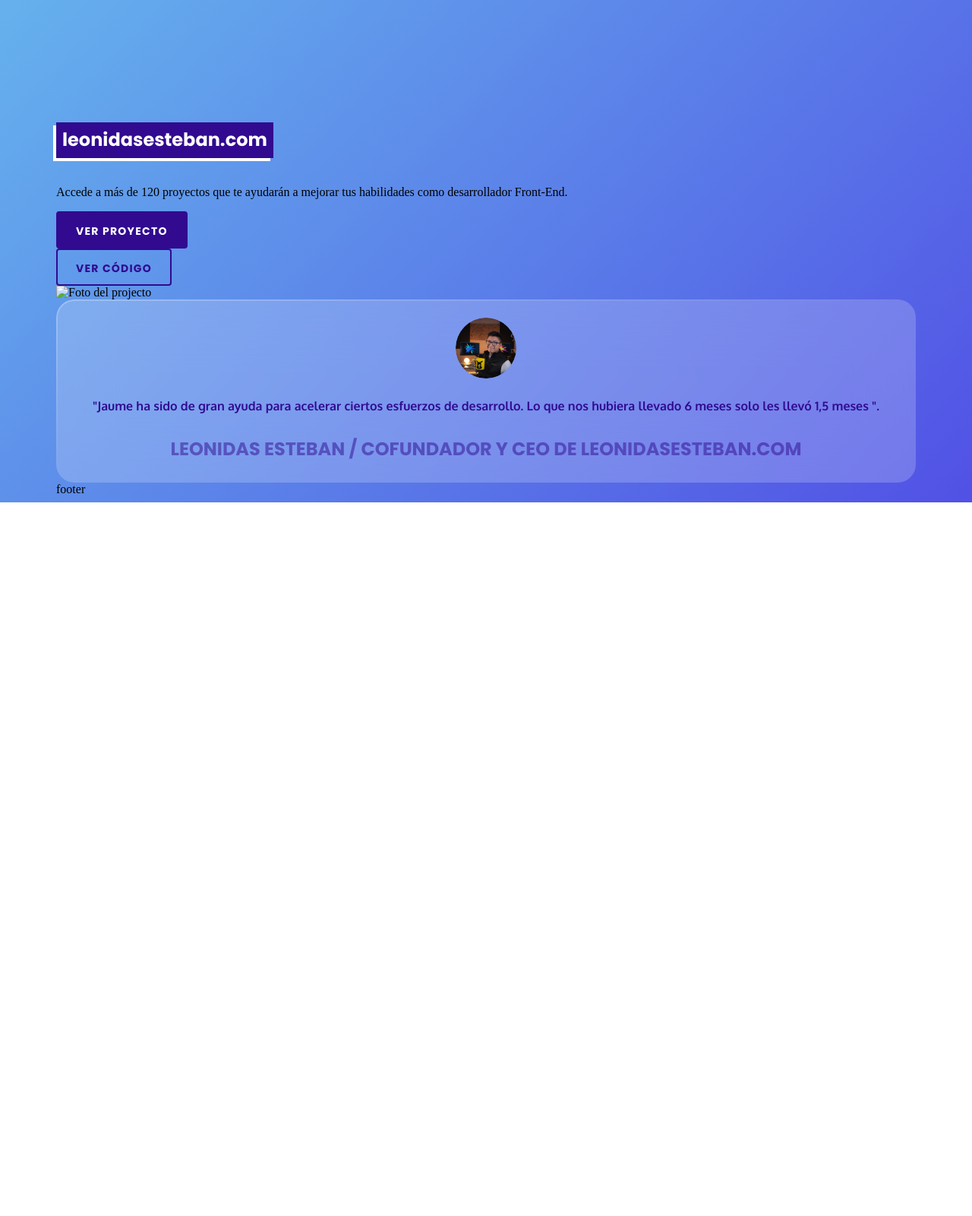
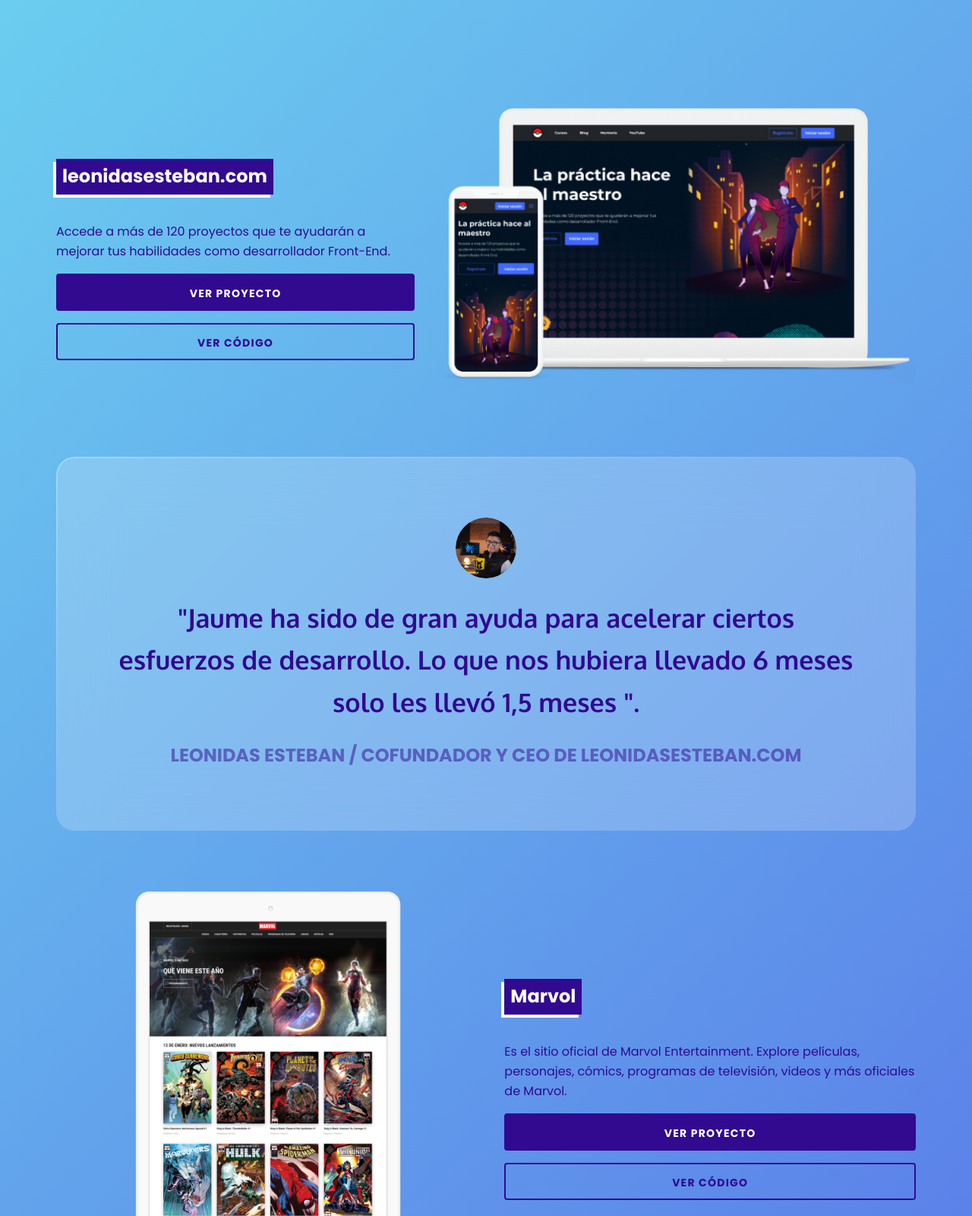
Before and after one commit to ferdinandalexa/Jaume-Portfolio, a plain HTML site: page index.html in a window 1280 px wide. Shown: the part 1200-2800 px from the top of the page at 76% size. Before the commit the page ends 1861 px from the top, so only its background shows below. Drawn offline with Linux system fonts and the light colour scheme.

Commit message:
Project's section was created

```diff
--- a/index.html
+++ b/index.html
@@ -62,9 +62,10 @@
                         </svg>
                     </a>
                 </div>
+
                 <article class="Project">
                     <div class="Project__Container">
-                        <div class="Project__Info">
+                        <div class="Project__Info fill-primary-color">
                             <title-section>leonidasesteban.com</title-section>
                             <p>Accede a más de 120 proyectos que te ayudarán a mejorar tus habilidades como desarrollador Front-End.</p>
                             <div class="Project__Anchors">
@@ -72,7 +73,10 @@
                                 <jaume-button secondary>Ver código</jaume-button>
                             </div>
                         </div>
-                        <img src="" alt="Foto del projecto">
+                        <picture class="Project__Image">
+                            <source media="(min-width: 414px)" srcset="/static/p-leonidasesteban-0.png">
+                            <img src="/static/p-leonidasesteban-1.png" alt="Foto del projecto">
+                        </picture>
                     </div>
                     <div class="Project__Review">
                         <review-card avatar="/static/user-0.png">
@@ -81,6 +85,53 @@
                         </review-card>
                     </div>
                 </article>
+
+                <article class="Project">
+                    <div class="row-reverse Project__Container">
+                        <div class="Project__Info fill-primary-color">
+                            <title-section>Marvol</title-section>
+                            <p>Es el sitio oficial de Marvol Entertainment. Explore películas, personajes, cómics, programas de televisión, videos y más oficiales de Marvol.</p>
+                            <div class="Project__Anchors">
+                                <jaume-button>Ver proyecto</jaume-button>
+                                <jaume-button secondary>Ver código</jaume-button>
+                            </div>
+                        </div>
+                        <picture class="Project__Image">
+                            <source media="(min-width: 414px)" srcset="/static/p-marvol-0.png">
+                            <img src="/static/p-marvol-1.png" alt="Foto del projecto">
+                        </picture>
+                    </div>
+                    <div class="Project__Review">
+                        <review-card avatar="/static/user-1.png">
+                            <span slot="review">"Jaume ha superado mis expectativas desde el diseño hasta el desarrollo".</span>
+                            <span slot="info">Jason Lopez / Cofundador y CEO de Marvol</span>
+                        </review-card>
+                    </div>
+                </article>
+
+                <article class="Project">
+                    <div class="Project__Container">
+                        <div class="Project__Info fill-primary-color">
+                            <title-section>Netnet</title-section>
+                            <p>Películas y series ilimitadas y mucho más. sDisfruta donde quieras. Cancela cuando quieras.</p>
+                            <div class="Project__Anchors">
+                                <jaume-button>Ver proyecto</jaume-button>
+                                <jaume-button secondary>Ver código</jaume-button>
+                            </div>
+                        </div>
+                        <picture class="Project__Image">
+                            <source media="(min-width: 414px)" srcset="/static/p-net-0.png">
+                            <img src="/static/p-net-1.png" alt="Foto del projecto">
+                        </picture>
+                    </div>
+                    <div class="Project__Review">
+                        <review-card avatar="/static/user-2.png">
+                            <span slot="review">"Por primera vez en la historia de nuestra empresa, aparecimos en todas las plataformas en las que trabajamos".</span>
+                            <span slot="info">Marco Cortez / Netnet</span>
+                        </review-card>
+                    </div>
+                </article>
+
             </section>
             <section class="Contact"></section>
         </main>
--- a/static/css/home.css
+++ b/static/css/home.css
@@ -19,7 +19,7 @@ body{
 }
 
 review-card{
-    font: var(--headline5);
+    font: var(--caption);
 }
 
 title-section{
@@ -79,6 +79,10 @@ jaume-button{
 }
 
 @media screen and (min-width: 414px){
+    review-card{
+        font: var(--headline5);
+    }
+
     .Navigation{
         display: flex;
         flex-grow: 1;
--- a/static/css/projects.css
+++ b/static/css/projects.css
@@ -4,6 +4,12 @@
     place-items: center;
     padding: 40px 0;
     text-align: center;
+}
+
+.Project__Container{
+    display: flex;
+    flex-direction: column-reverse;
+    gap: 1rem;
 }
 
 .Projects__Intro > p{
@@ -14,7 +20,32 @@
     font: var(--headline5);
 }
 
-@media screen and (min-width: 769px){
+.Project__Info > p{
+    font: var(--body1);
+    margin: 16px 0;
+}
+
+.Project__Anchors{
+    display: flex;
+    flex-direction: column;
+    gap: 16px;
+}
+
+.Project__Anchors > jaume-button{
+    width: 100%;
+}
+
+.Project__Image, .Project__Image img{
+    object-fit: contain;
+    max-height: 500px;
+    width: 100%;
+}
+
+.Project__Review{
+    padding: 40px 0;
+}
+
+@media screen and (min-width: 801px){
     .Projects__Intro{
         padding: 233px 75px;
     }
@@ -22,4 +53,21 @@
     .Projects__Intro > p{
         font: var(--caption2);
     }
+
+    .Project__Container{
+        gap: 2rem;
+        flex-direction: row;
+    }
+
+    .Project__Container.row-reverse{
+        flex-direction: row-reverse;
+    }
+
+    .Project__Info{
+        margin: auto;
+    }
+
+    .Project__Review{
+        padding: 80px 0;
+    }
 }
--- a/web-components/jaume-button.js
+++ b/web-components/jaume-button.js
@@ -51,8 +51,7 @@ class JaumeButton extends HTMLElement
                 height: 49px;
                 letter-spacing: 1.25px;
                 line-height: 23px;
-                max-width: max-content;
-                min-width: 112px;
+                min-width: max-content;
                 padding: 13px 24px;
                 text-align: center;
                 text-transform: uppercase;
--- a/web-components/review-card.js
+++ b/web-components/review-card.js
@@ -39,9 +39,7 @@ class ReviewCard extends HTMLElement
                 color: #310A90;
                 display: grid;
                 position: relative;
-                max-width: 1136px;
             }
-
 
             .ReviewCard, .Effect{
                 border-radius: 24px;
@@ -53,7 +51,7 @@ class ReviewCard extends HTMLElement
                 display: grid;
                 overflow: hidden;
                 row-gap: 24px;
-                padding: 24px;
+                padding: 1rem;
                 place-items: center;
             }
 
@@ -75,6 +73,7 @@ class ReviewCard extends HTMLElement
             .ReviewCard > h3{
                 font: inherit;
                 opacity: 50%;
+                text-align: center;
                 text-transform: uppercase;
             }
 
@@ -111,6 +110,20 @@ class ReviewCard extends HTMLElement
                 top:0;
                 z-index:-1;
             }
+
+            @media screen and (min-width: 769px){
+                .ReviewCard{
+                    padding: 80px;
+                }
+
+                .ReviewCard > p{
+                    font: bold 2.125rem/3.4382500648498535rem Oxygen;
+                }
+
+                .ReviewCard > h3{
+                    font: regular 0.75rem/1.2135000228881836rem Poppins;
+                }
+            }
         </style>
         `
     }
```
Also changed, not shown: static/p-leonidasesteban-0.png (added), static/p-leonidasesteban-1.png (added), static/p-marvol-0.png (added), static/p-marvol-1.png (added), static/p-net-0.png (added), static/p-net-1.png (added).
